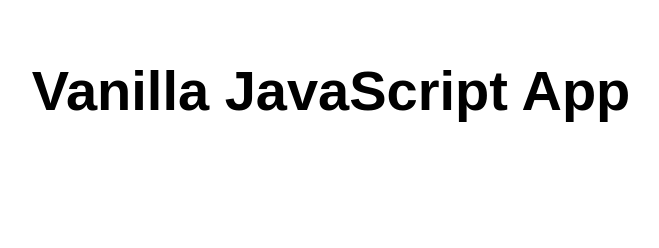
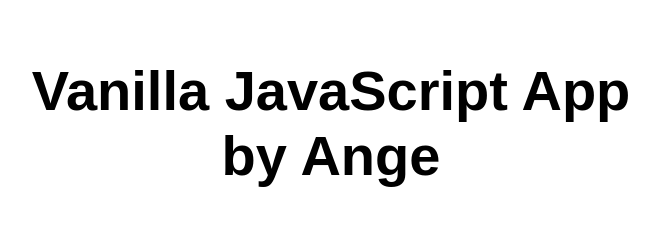
Before and after one commit to agostinia/nuisancessonores, a website: page src/index.html in a window 1280 px wide. Shown: the whole page, without its empty margins (309-968 px from the left). Drawn offline with Linux system fonts and the light colour scheme.

Commit message:
test change html

```diff
--- a/src/index.html
+++ b/src/index.html
@@ -5,12 +5,12 @@
   <meta charset="UTF-8">
   <meta name="viewport" content="width=device-width, initial-scale=1.0">
   <link rel="stylesheet" href="styles.css">
-  <title>Vanilla JavaScript App</title>
+  <title>Vanilla JavaScript App by Ange</title>
 </head>
 
 <body>
   <main>
-    <h1>Vanilla JavaScript App</h1>
+    <h1>Vanilla JavaScript App by Ange</h1>
   </main>
 </body>
 
```
